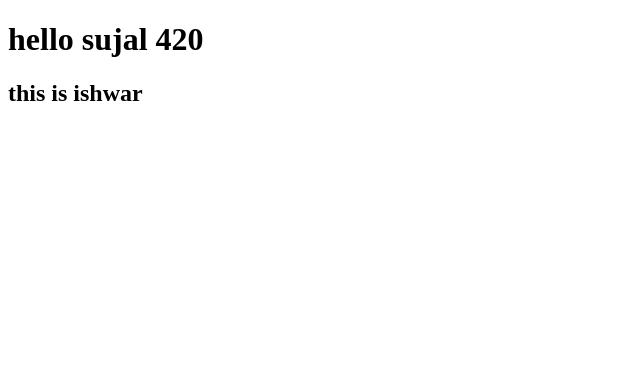
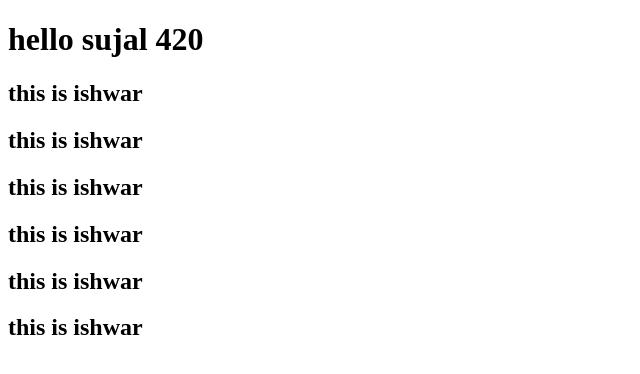
Before and after one commit to krishna-2550/spotify-music-app, a plain HTML site: page index.html in a window 1280 px wide. Shown: the whole page, without its empty margins (0-640 px from the left). Drawn offline with Linux system fonts and the light colour scheme.

Commit message:
Update index.html

```diff
--- a/index.html
+++ b/index.html
@@ -8,5 +8,10 @@
 <body>
     <h1>hello sujal 420</h1>
     <h2>this is ishwar</h2>
+    <h2>this is ishwar</h2>
+    <h2>this is ishwar</h2>
+    <h2>this is ishwar</h2>
+    <h2>this is ishwar</h2>
+    <h2>this is ishwar</h2>
 </body>
 </html>
```
